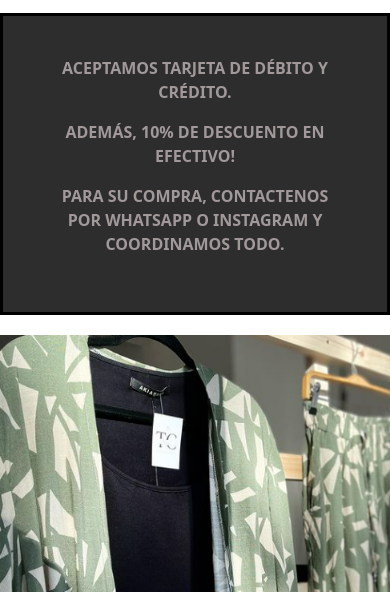
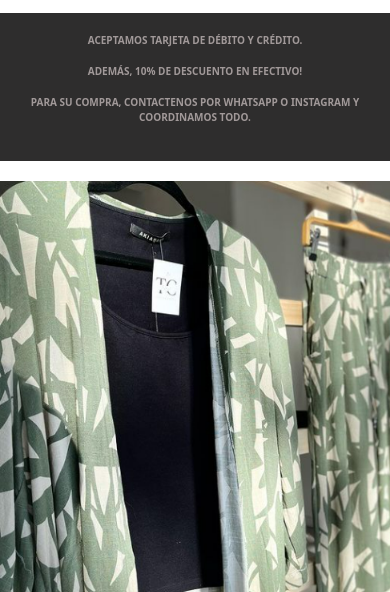
Before and after one commit to andypallero1/thecloset-js, a website: page menu/mujer.html in a window 390 px wide. Shown: the part 120-712 px from the top of the page. Drawn offline with nearby package versions, Linux system fonts and the light colour scheme; a web font is replaced by a local one.

Commit message:
publicidad cambiada

```diff
--- a/scss/estilo.scss
+++ b/scss/estilo.scss
@@ -146,9 +146,11 @@ ul li a:hover {
     padding: 20px 10px; }
 
    ul li {
-    display: block; }
+    display: block;}
 
-
+  .text--{
+    font-size: 10px;
+  }
 }
 
 @media (max-width: 768px) {
@@ -265,8 +267,10 @@ $estilos: (
 }
 
 .publicidad--{
-  padding: 40px;
-  @extend .footer;
+  padding: 20px;
+  border: #2e2d2d;
+  background-color: #2e2d2d;
+
 }
 
 .text--{
```
Also changed, not shown: css/estilo.css.
